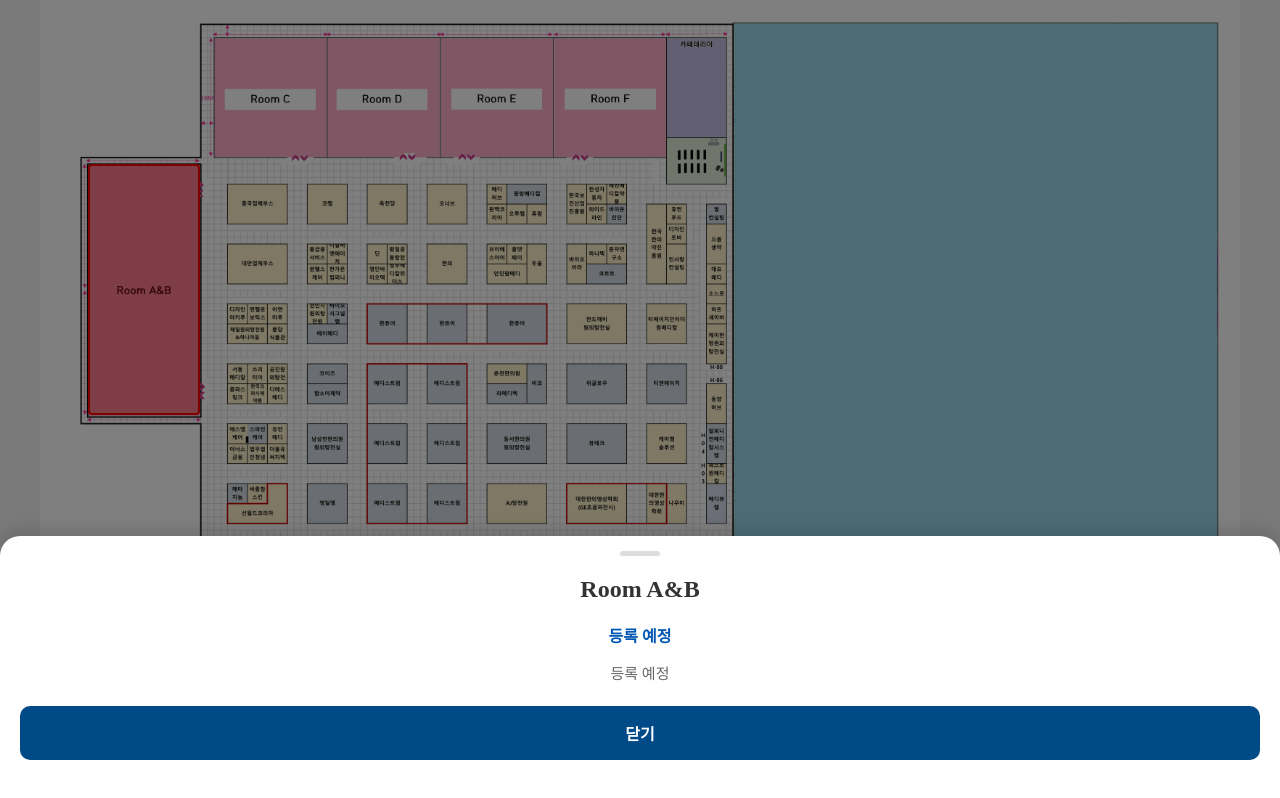
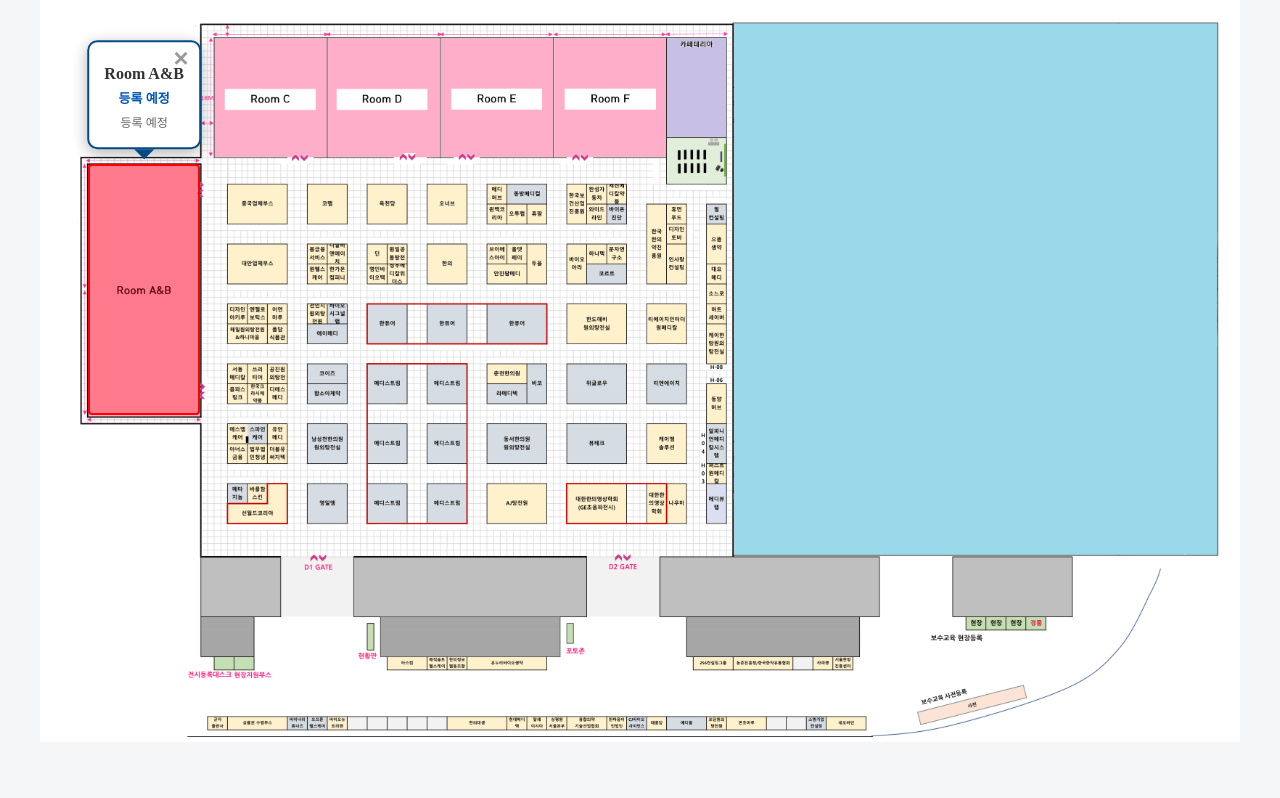
Before and after one commit to hidism09/kmexmap, a plain HTML site: page index.html in a window 1280 px wide. Both pictures are taken after a click on the element 144 px from the left and 289 px from the top of the page. Drawn offline with Linux system fonts and the light colour scheme.

Commit message:
index.html

```diff
--- a/index.html
+++ b/index.html
@@ -8,10 +8,10 @@
         body {
             margin: 0;
             padding: 0;
-            background-color: #f5f6f8; /* 지도가 돋보이는 연한 배경색 */
+            background-color: #f5f6f8;
         }
 
-        /* 이미지 영역 */
+        /* 이미지 컨테이너 (여기에 지도와 말풍선이 모두 들어갑니다) */
         .image-container {
             position: relative;
             display: block;
@@ -25,87 +25,85 @@
             display: block;
         }
 
-        /* 터치 영역 기본 투명 설정 */
+        /* 터치 영역 (부스) */
         .touch-overlay {
             position: absolute;
             box-sizing: border-box;
             background-color: transparent;
             border: 2px solid transparent;
             z-index: 10;
-            /* 터치 시 파란색 깜빡임 제거 (모바일 특화) */
             -webkit-tap-highlight-color: transparent;
         }
 
-        /* 🔴 부스를 터치(클릭)했을 때 유지되는 하이라이트 효과 */
+        /* 부스 터치 시 빨간 테두리 유지 */
         .touch-overlay.active {
             background-color: rgba(255, 0, 0, 0.3);
             border: 2px solid red;
             border-radius: 4px;
         }
 
-        /* 어두운 배경 (팝업 뜰 때 뒤에 깔림) */
-        #popupBackdrop {
-            visibility: hidden;
-            position: fixed;
-            top: 0; left: 0; width: 100%; height: 100%;
-            background: rgba(0, 0, 0, 0.5);
-            z-index: 9998;
-            opacity: 0;
-            transition: opacity 0.3s ease;
-        }
-
-        /* 📱 모바일 바텀시트(Bottom Sheet) 스타일 팝업 */
-        #boothPopup {
-            position: fixed;
-            bottom: 0;
-            left: 0;
-            width: 100%;
-            background: white;
-            padding: 30px 20px 40px 20px;
-            box-sizing: border-box;
-            border-radius: 20px 20px 0 0; /* 위쪽 모서리만 둥글게 */
-            box-shadow: 0 -4px 20px rgba(0,0,0,0.15);
-            z-index: 9999;
-            transform: translateY(100%); /* 처음엔 화면 아래로 숨김 */
-            transition: transform 0.3s cubic-bezier(0.1, 0.88, 0.3, 1); /* 부드럽게 튀어오르는 효과 */
+        /* 💬 지도 일체형 말풍선 팝업 스타일 */
+        .tooltip-popup {
+            display: none;
+            position: absolute; /* 화면이 아닌 이미지에 고정되게 하는 핵심 설정! */
+            background: rgba(255, 255, 255, 0.98);
+            border: 2px solid #004b87;
+            padding: 15px;
+            border-radius: 10px;
+            box-shadow: 0 4px 15px rgba(0,0,0,0.3);
+            z-index: 100;
+            width: max-content;
+            max-width: 200px;
             text-align: center;
         }
 
-        /* 팝업이 화면에 나타날 때 부여되는 클래스 */
-        #boothPopup.show {
-            transform: translateY(0);
+        /* 말풍선 아래쪽 뾰족한 꼬리 */
+        .tooltip-popup::after {
+            content: '';
+            position: absolute;
+            bottom: -12px;
+            left: 50%;
+            transform: translateX(-50%);
+            border-width: 10px 10px 0;
+            border-style: solid;
+            border-color: #004b87 transparent transparent transparent;
         }
 
-        /* 바텀시트 상단 장식용 작은 바 (끌어내리는 느낌) */
-        .drag-handle {
-            width: 40px;
-            height: 5px;
-            background: #ddd;
-            border-radius: 3px;
-            margin: -15px auto 20px auto;
+        /* 부스가 화면 맨 위에 있을 때 말풍선 꼬리 방향 반전 */
+        .tooltip-popup.flipped::after {
+            top: -12px;
+            bottom: auto;
+            border-width: 0 10px 10px;
+            border-color: transparent transparent #004b87 transparent;
         }
 
-        #popupTitle { margin-top: 0; color: #333; font-size: 24px; font-weight: 900;}
-        #popupCompany { color: #0056b3; font-size: 16px; margin: 10px 0; }
-        #popupDesc { color: #666; line-height: 1.6; font-size: 15px; margin-bottom: 20px;}
-
-        .close-btn {
-            width: 100%;
-            padding: 15px 0;
-            background: #004b87;
-            color: white;
-            border: none;
-            border-radius: 10px;
-            font-size: 16px;
+        /* 닫기 (X) 버튼 */
+        .close-x {
+            position: absolute;
+            top: 5px;
+            right: 10px;
+            font-size: 20px;
             font-weight: bold;
+            color: #999;
             cursor: pointer;
         }
+
+        #popupTitle { margin: 8px 0 5px 0; color: #333; font-size: 16px; font-weight: 900; }
+        #popupCompany { color: #0056b3; font-size: 13px; margin: 0 0 8px 0; }
+        #popupDesc { color: #666; font-size: 12px; margin: 0; line-height: 1.4; word-break: keep-all; }
     </style>
 </head>
 <body>
 
 <div class="image-container" id="mapContainer">
     <img src="map.png" id="boothMap" alt="2026 K-MEX 부스배치도">
+
+    <div id="boothPopup" class="tooltip-popup">
+        <div class="close-x" onclick="closePopup()">✕</div>
+        <h2 id="popupTitle">부스명</h2>
+        <h3 id="popupCompany">세부 분류</h3>
+        <p id="popupDesc">상세 설명</p>
+    </div>
 
     <map id="dataMap" style="display: none;">
         <area alt="Room A&B" title="Room A&B" href="#" coords="441,1144,133,453" shape="rect" onclick="openPopup('Room A&B', '등록 예정', '등록 예정')">
@@ -243,18 +241,8 @@
     </map>
 </div>
 
-<div id="popupBackdrop" onclick="closePopup()"></div>
-
-<div id="boothPopup">
-  <div class="drag-handle"></div>
-  <h2 id="popupTitle">부스명</h2>
-  <h3 id="popupCompany">세부 분류</h3>
-  <p id="popupDesc">여기에 상세 설명이 들어갑니다.</p>
-  <button class="close-btn" onclick="closePopup()">닫기</button>
-</div>
-
 <script>
-  let activeOverlay = null; // 현재 선택된 부스를 기억하는 변수
+  let activeOverlay = null; // 현재 터치한 부스 기록
 
   window.addEventListener('load', function() {
       const img = document.getElementById('boothMap');
@@ -289,22 +277,41 @@
           overlay.style.width = widthPercent + '%';
           overlay.style.height = heightPercent + '%';
 
+          // 부스를 터치했을 때의 기능
           const clickFunction = area.getAttribute('onclick');
           if (clickFunction) {
-              // 모바일 환경을 고려한 터치 이벤트 추가
               overlay.addEventListener('click', function(e) {
                   e.preventDefault();
 
-                  // 이전에 선택된 부스의 하이라이트 지우기
+                  // 다른 부스 테두리 끄기
                   if (activeOverlay) {
                       activeOverlay.classList.remove('active');
                   }
-
-                  // 방금 누른 부스에 하이라이트(빨간테두리) 주기
+                  // 터치한 부스 테두리 켜기
                   overlay.classList.add('active');
                   activeOverlay = overlay;
 
-                  // 팝업 띄우기 함수 실행
+                  // 📌 팝업 위치를 터치한 부스 근처로 계산 (말풍선 기능의 핵심!)
+                  const popup = document.getElementById('boothPopup');
+                  let attachX = leftPercent + (widthPercent / 2);
+                  let attachY = topPercent;
+
+                  // 부스가 맨 위쪽에 있으면 말풍선을 아래로 내림 (잘림 방지)
+                  if (topPercent < 15) {
+                      popup.style.top = (topPercent + heightPercent) + '%';
+                      popup.style.left = attachX + '%';
+                      popup.style.transform = 'translate(-50%, 0)';
+                      popup.style.marginTop = '15px';
+                      popup.classList.add('flipped'); // 꼬리 방향 반전
+                  } else {
+                      popup.style.top = attachY + '%';
+                      popup.style.left = attachX + '%';
+                      popup.style.transform = 'translate(-50%, -100%)';
+                      popup.style.marginTop = '-15px';
+                      popup.classList.remove('flipped');
+                  }
+
+                  // 팝업 내용 채우기 실행
                   new Function(clickFunction)();
               });
           }
@@ -313,28 +320,17 @@
       });
   });
 
-  // 팝업 열기 (바텀시트가 위로 올라옴)
-  function openPopup(areaId, subtitle, description) {
-    document.getElementById('popupTitle').innerText = areaId;
+  // 팝업 열기
+  function openPopup(title, subtitle, description) {
+    document.getElementById('popupTitle').innerText = title;
     document.getElementById('popupCompany').innerText = subtitle;
     document.getElementById('popupDesc').innerText = description;
-
-    document.getElementById('popupBackdrop').style.visibility = 'visible';
-    document.getElementById('popupBackdrop').style.opacity = '1';
-    document.getElementById('boothPopup').classList.add('show');
+    document.getElementById('boothPopup').style.display = 'block';
   }
 
-  // 팝업 닫기 (바텀시트가 아래로 내려감)
+  // 팝업 닫기
   function closePopup() {
-    document.getElementById('boothPopup').classList.remove('show');
-    document.getElementById('popupBackdrop').style.opacity = '0';
-
-    // 애니메이션이 끝난 후 완전히 숨김
-    setTimeout(() => {
-        document.getElementById('popupBackdrop').style.visibility = 'hidden';
-    }, 300);
-
-    // 선택된 부스 하이라이트 끄기
+    document.getElementById('boothPopup').style.display = 'none';
     if (activeOverlay) {
         activeOverlay.classList.remove('active');
         activeOverlay = null;
```
